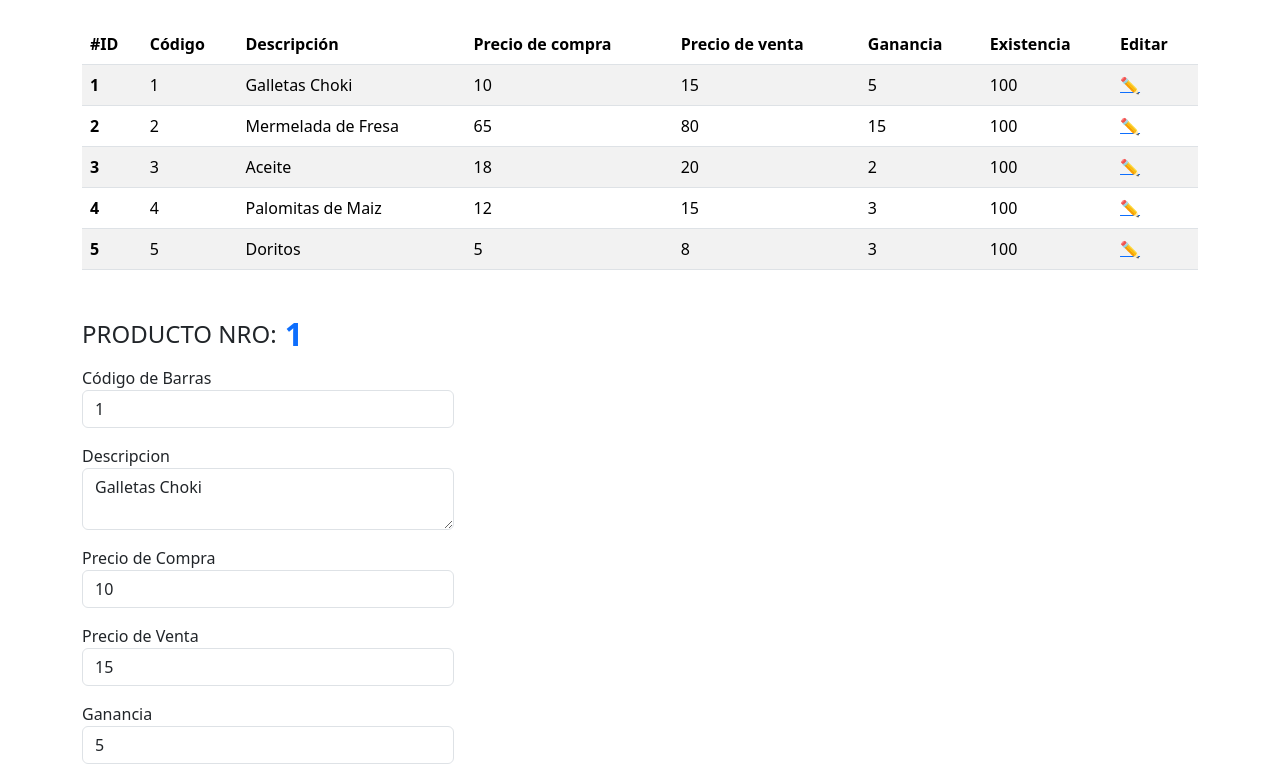
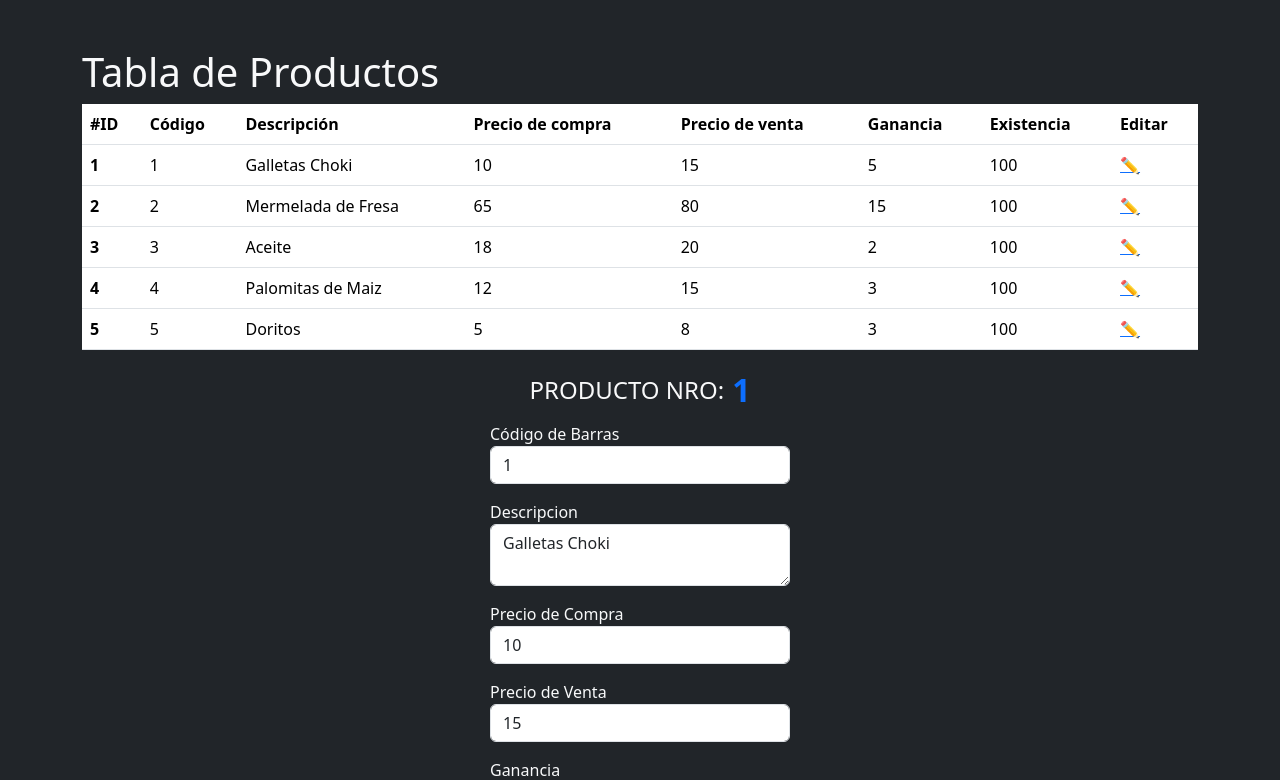
Before and after one commit to leonelhv/sesion17_asincrona, an Angular app: page /producto/1 in a window 1280 px wide. Shown: the top 780 px of the page. Built offline with nearby package versions, Linux system fonts and the light colour scheme.

Commit message:
new design form

```diff
--- a/src/app/components/form/form.component.css
+++ b/src/app/components/form/form.component.css
@@ -0,0 +1,6 @@
+form {
+  min-width: 300px;
+}
+input {
+  width: 100%;
+}
--- a/src/app/components/form/form.component.html
+++ b/src/app/components/form/form.component.html
@@ -1,18 +1,16 @@
-<div class="mx-auto">
+<div class="">
   <form class="form-horizontal" #formProducto="ngForm">
     <fieldset>
       <!-- Form Name -->
-      <legend class="d-flex align-items-center gap-2">
+      <legend class="d-flex justify-content-center align-items-center gap-2">
         PRODUCTO NRO:
         <span class="text-primary fw-bold fs-2">{{ id | uppercase }}</span>
       </legend>
-
+      <div>
         <!-- Text input-->
         <div class="form-group mb-3">
-        <label class="col-md-4 control-label" for="textinput"
-          >Código de Barras</label
-        >
-        <div class="col-md-4">
+          <label class="control-label" for="textinput">Código de Barras</label>
+          <div class="">
             <input
               required
               id="textinput"
@@ -26,8 +24,8 @@
 
         <!-- Textarea -->
         <div class="form-group mb-3">
-        <label class="col-md-4 control-label" for="textarea">Descripcion</label>
-        <div class="col-md-4">
+          <label class="control-label" for="textarea">Descripcion</label>
+          <div class="">
             <textarea
               class="form-control"
               id="textarea"
@@ -38,10 +36,8 @@
         </div>
         <!-- Text input-->
         <div class="form-group mb-3">
-        <label class="col-md-4 control-label" for="textinput"
-          >Precio de Compra</label
-        >
-        <div class="col-md-4">
+          <label class="control-label" for="textinput">Precio de Compra</label>
+          <div class="">
             <input
               required
               id="textinput"
@@ -55,10 +51,8 @@
         </div>
         <!-- Text input-->
         <div class="form-group mb-3">
-        <label class="col-md-4 control-label" for="textinput"
-          >Precio de Venta</label
-        >
-        <div class="col-md-4">
+          <label class="control-label" for="textinput">Precio de Venta</label>
+          <div class="">
             <input
               required
               id="textinput"
@@ -73,8 +67,8 @@
 
         <!-- Text input-->
         <div class="form-group mb-3">
-        <label class="col-md-4 control-label" for="textinput">Ganancia</label>
-        <div class="col-md-4">
+          <label class="control-label" for="textinput">Ganancia</label>
+          <div class="">
             <input
               required
               id="textinput"
@@ -88,8 +82,8 @@
         </div>
         <!-- Text input-->
         <div class="form-group mb-3">
-        <label class="col-md-4 control-label" for="textinput">Existencia</label>
-        <div class="col-md-4">
+          <label class="control-label" for="textinput">Existencia</label>
+          <div class="">
             <input
               required
               id="textinput"
@@ -99,6 +93,7 @@
               class="form-control input-md"
               [(ngModel)]="producto.existencia"
             />
+          </div>
         </div>
       </div>
     </fieldset>
--- a/src/app/components/tabla/tabla.component.html
+++ b/src/app/components/tabla/tabla.component.html
@@ -1,7 +1,8 @@
+<h1>Tabla de Productos</h1>
 <div class="table-responsive">
-  <table class="table table-striped">
+  <table class="table">
     <thead>
-      <tr>
+      <tr class="text-light">
         <th scope="col">#ID</th>
         <th scope="col">Código</th>
         <th scope="col">Descripción</th>
@@ -13,7 +14,7 @@
       </tr>
     </thead>
     <tbody>
-      <tr *ngFor="let produc of productos">
+      <tr *ngFor="let produc of productos" class="text-light">
         <th scope="row">{{ produc.id }}</th>
         <td>{{ produc.codigo }}</td>
         <td>{{ produc.descripcion }}</td>
--- a/src/app/pages/home/home.component.html
+++ b/src/app/pages/home/home.component.html
@@ -1,6 +1,10 @@
-<div class="container">
-  <div class="my-4">
-    <app-tabla></app-tabla>
+<div class="bg-dark text-light">
+  <div class="container">
+    <div class="pt-5">
+      <app-tabla></app-tabla>
+    </div>
+    <div class="d-flex justify-content-center">
+      <router-outlet></router-outlet>
+    </div>
   </div>
-  <router-outlet></router-outlet>
 </div>
```
Lines whose indentation alone changed are shown as unchanged.
